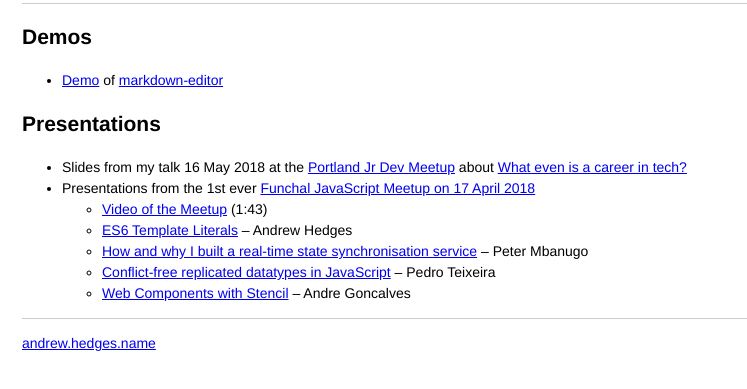
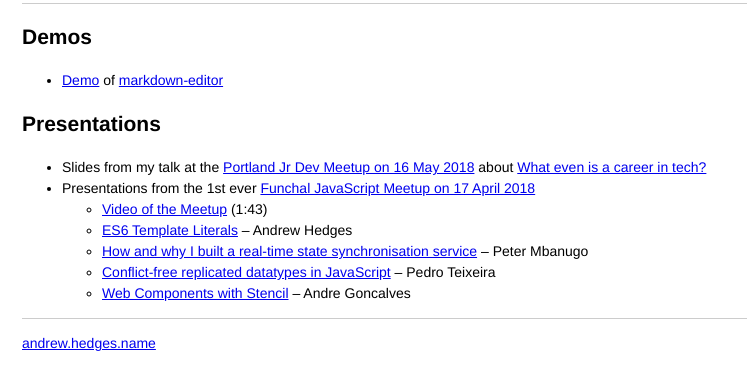
Before and after one commit to segdeha/segdeha.github.io, a plain HTML site: page index.html in a window 1280 px wide. Shown: the part 77-466 px from the top of the page, without its empty margins (0-747 px from the left). Drawn offline with Linux system fonts and the light colour scheme.

Commit message:
Link directly to the Meetup, change where date is mentioned

```diff
--- a/index.html
+++ b/index.html
@@ -27,7 +27,7 @@
             </ul>
             <h2>Presentations</h2>
             <ul>
-                <li>Slides from my talk 16 May 2018 at the <a href="https://www.meetup.com/Portland-JR-DEVELOPER-Meetup/">Portland Jr Dev Meetup</a> about <a href="https://segdeha.com/what-even-is">What even is a career in tech?</a></li>
+                <li>Slides from my talk at the <a href="https://www.meetup.com/Portland-JR-DEVELOPER-Meetup/events/gbpffpyxhbvb/">Portland Jr Dev Meetup on 16 May 2018</a> about <a href="https://segdeha.com/what-even-is">What even is a career in tech?</a></li>
                 <li>
                     Presentations from the 1st ever <a href="https://www.meetup.com/meetup-group-pzlplMHp/events/249349452/">Funchal JavaScript Meetup on 17 April 2018</a>
                     <ul>
```
